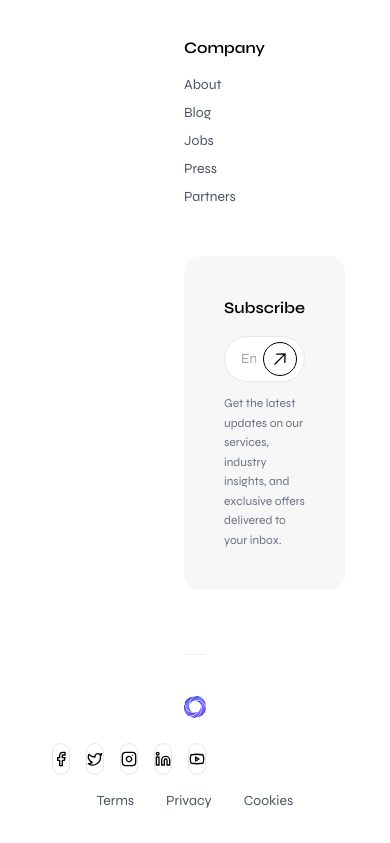
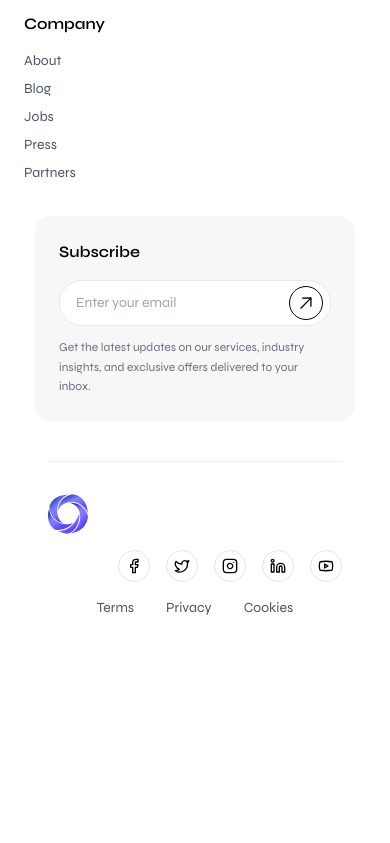
Before and after one commit to afnanahmadtariq/Devstract, a Next.js app: page /contactus in a window 390 px wide. Shown: the part 1808-2651 px from the top of the page. After the commit the page ends 2458 px from the top, so only its background shows below. Built offline with nearby package versions, Linux system fonts and the light colour scheme.

Commit message:
Update footer.tsx

```diff
--- a/components/footer.tsx
+++ b/components/footer.tsx
@@ -45,11 +45,11 @@ export default function Footer() {
   ]
 
   return (
-    <footer className="bg-white px-40">
+    <footer className="bg-white px-6 md:px-20 lg:px-40">
       {/* Top Section */}
-      <div className="px-6 py-16">
+      <div className="px-0 md:px-6 py-10 md:py-16">
         <div className="max-w-7xl mx-auto">
-          <div className="grid lg:grid-cols-3 gap-12">
+          <div className="grid grid-cols-1 lg:grid-cols-3 gap-8 md:gap-12">
             {/* Footer Links Columns (all in one col-span-2) */}
             <div className="lg:col-span-2 grid grid-cols-1 md:grid-cols-3 gap-8">
               {Object.entries(footerLinks).map(([heading, links]) => (
@@ -69,8 +69,8 @@ export default function Footer() {
             </div>
 
             {/* Subscribe Card (right column) */}
-            <div className="flex justify-end">
-              <div className="rounded-2xl p-10 bg-black/[0.03] max-w-xs">
+            <div className="flex justify-center lg:justify-end">
+              <div className="rounded-2xl p-6 md:p-10 bg-black/[0.03] w-full max-w-xs">
                 <h3 className="text-base font-semibold mb-4 text-black">Subscribe</h3>
                 <form onSubmit={handleSubscribe} className="space-y-4">
                   <div className="relative">
```
